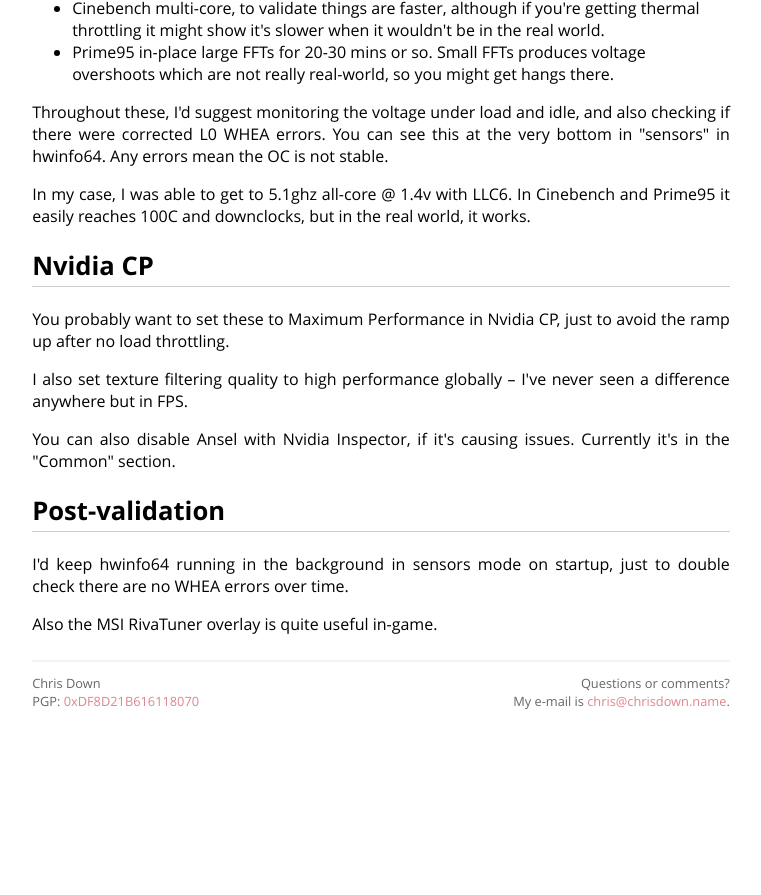
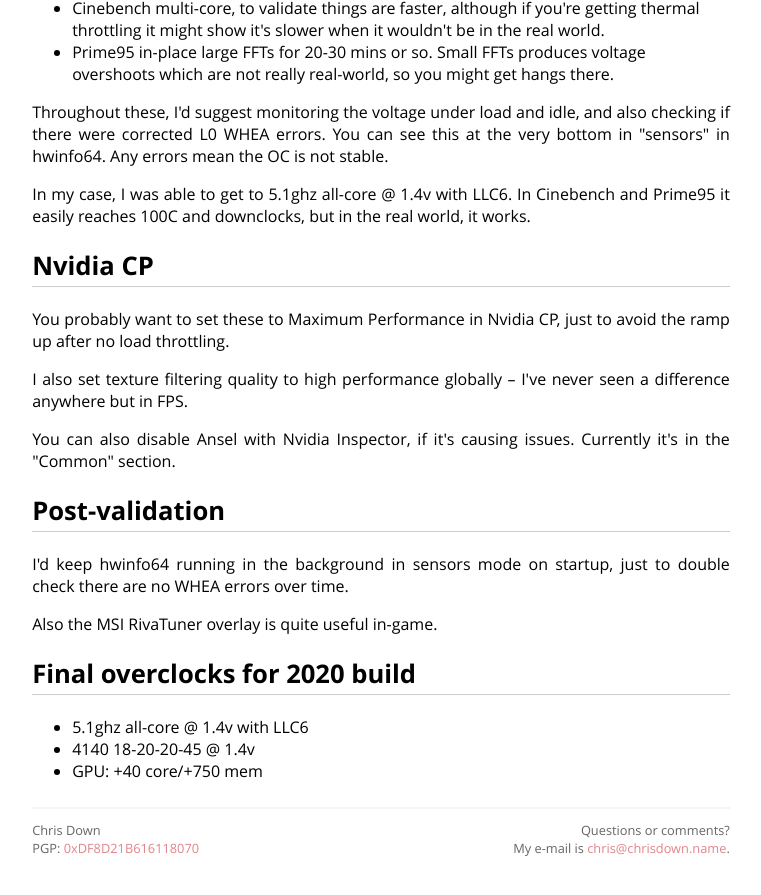
Before and after one commit to cdown/chrisdown.name, a Jekyll site: the page built from windows.md, in a window 1280 px wide and 900 px high, scrolled down 8501 px. Shown: the top 895 px of the window, without its empty margins (259-1020 px from the left). Built offline with Jekyll 4.4.1, drawn with Linux system fonts in a browser that asks for light colours; before the commit the page ends 9254 px from its top, so only the background shows below that; some of the changed text lies outside the part shown.

Commit message:
oc: Update results

```diff
--- a/windows.md
+++ b/windows.md
@@ -330,3 +330,9 @@ I'd keep hwinfo64 running in the background in sensors mode on startup, just to
 double check there are no WHEA errors over time.
 
 Also the MSI RivaTuner overlay is quite useful in-game.
+
+## Final overclocks for 2020 build
+
+- 5.1ghz all-core @ 1.4v with LLC6
+- 4140 18-20-20-45 @ 1.4v
+- GPU: +40 core/+750 mem
```
Also changed, not shown: other parts of windows.md (+1 -1 lines).
